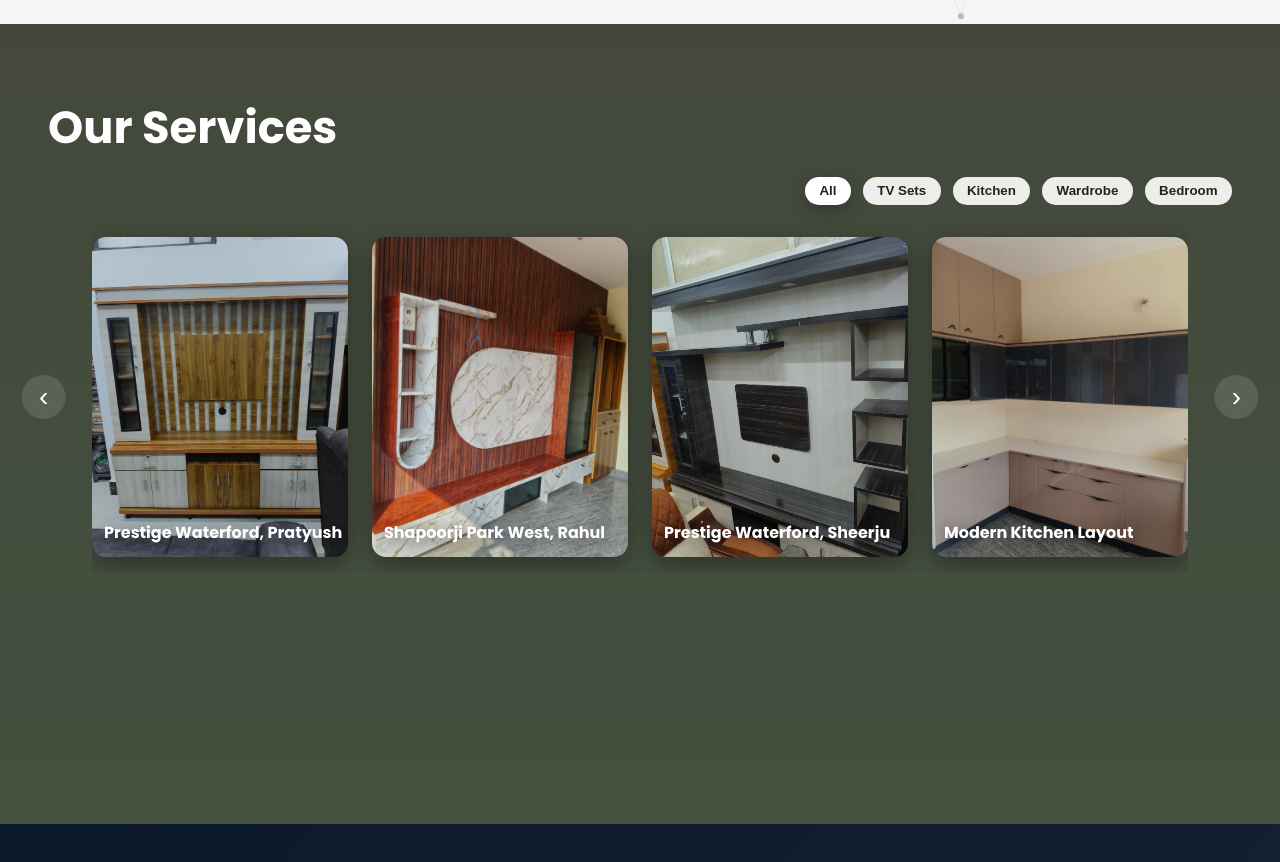
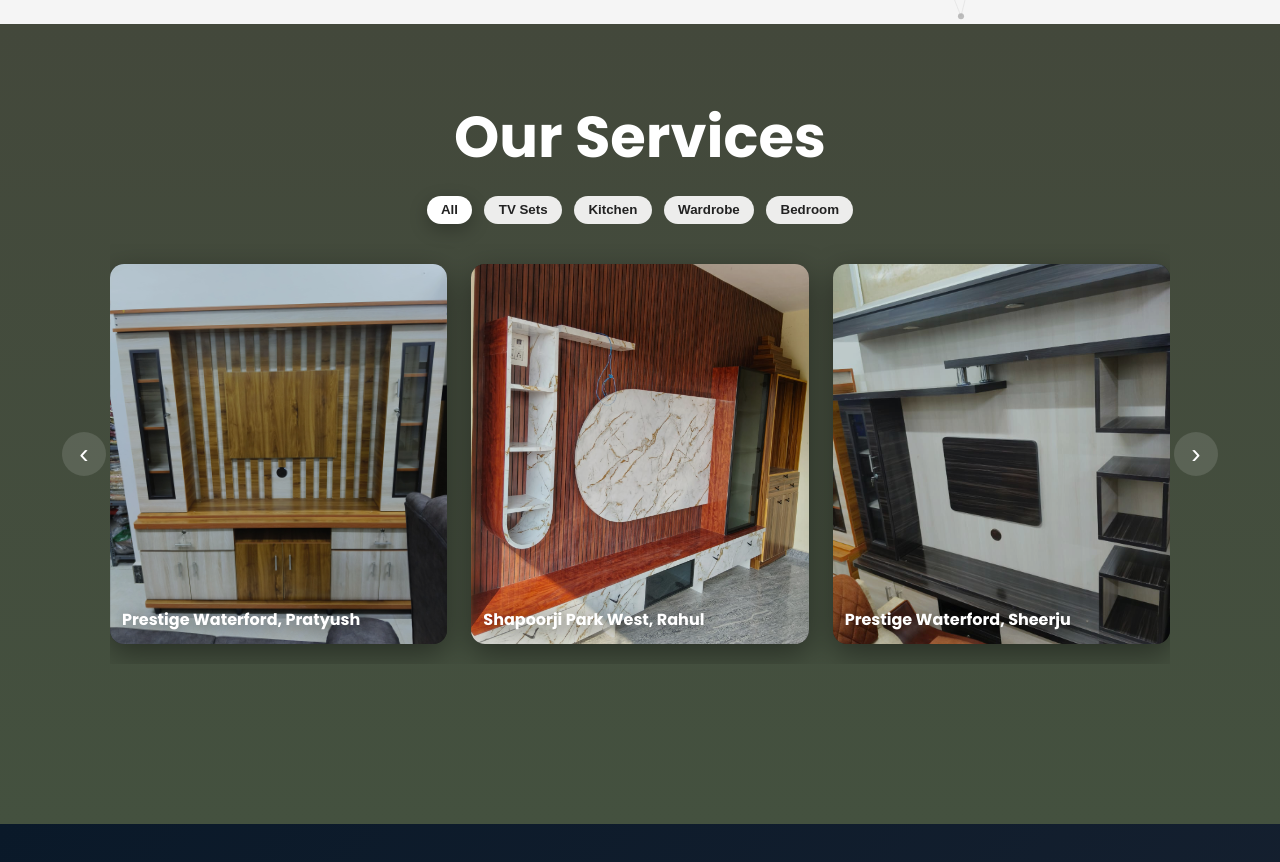
Before and after one commit to samrudh3/craft7interiors, a React (Vite) app: page / in a window 1280 px wide. Shown: the part 1576-2438 px from the top of the page. Built offline with nearby package versions, Linux system fonts and the light colour scheme.

Commit message:
Alingment of Services pages Fixed

```diff
--- a/src/pages/Services.css
+++ b/src/pages/Services.css
@@ -6,23 +6,28 @@
 }
 
 .services-container {
-  max-width: 1200px;
+  max-width: 1280px;
   margin: 0 auto;
   position: relative;
+  display: flex;
+  flex-direction: column;
+  align-items: center;
 }
 
 .services-title {
-  font-size: clamp(1.8rem, 3.5vw, 2.8rem);
-  font-weight: 700;
+  font-size: clamp(2.2rem, 4.5vw, 3.6rem);
+  font-weight: 800;
   color: #fff;
-  margin-bottom: 1rem;
+  margin: 0 0 1rem 0;
+  text-align: center;
 }
 
 .services-filters {
   display: flex;
   gap: 0.75rem;
-  justify-content: flex-end;
-  margin-bottom: 1rem;
+  justify-content: center;
+  margin: 0 0 1.25rem 0;
+  flex-wrap: wrap;
 }
 
 .filter-btn {
@@ -42,16 +47,18 @@
 
 .gallery-wrap {
   position: relative;
-  /* make room for the circular scroll buttons outside the gallery */
-  padding: 0 44px;
+  width: 100%;
+  max-width: 1180px;
+  /* add side padding so scroll buttons sit outside the visible cards */
+  padding: 0 60px;
+  box-sizing: border-box;
 }
 
 .gallery {
   display: flex;
   gap: 1.5rem;
   overflow-x: auto;
-  /* give horizontal padding so first/last cards aren't hidden under buttons */
-  padding: 1rem 0;
+  padding: 1.25rem 0;
   scroll-behavior: smooth;
 }
 
@@ -65,15 +72,15 @@
 }
 
 .card {
-  /* Show 4 cards in view on wider screens */
-  flex: 0 0 calc((100% - 3 * 1.5rem) / 4);
-  max-width: 360px;
-  height: 320px;
+  /* Calculate three equal cards per row (minus gaps) so 3 full cards show */
+  flex: 0 0 calc((100% - 3rem) / 3);
+  max-width: 420px;
+  height: 380px;
   background: #222;
   border-radius: 14px;
   overflow: hidden;
   position: relative;
-  box-shadow: 0 8px 24px rgba(0,0,0,0.35);
+  box-shadow: 0 10px 30px rgba(0,0,0,0.4);
 }
 
 .card-image {
@@ -111,17 +118,23 @@
 }
 
 .scroll-btn.left {
-  left: 0;
-  transform: translate(-60%, -50%);
+  left: 12px;
+  transform: translateY(-50%);
 }
 .scroll-btn.right {
-  right: 0;
-  transform: translate(60%, -50%);
+  right: 12px;
+  transform: translateY(-50%);
 }
 
 .scroll-btn { z-index: 30 }
 
-@media (max-width: 640px) {
-  .card { flex: 0 0 70%; min-width: 260px; height: 300px }
-  .services-filters { justify-content: center; margin-bottom: 0.75rem }
+@media (max-width: 960px) {
+  .card { flex: 0 0 320px; max-width: 360px; height: 340px }
 }
+
+@media (max-width: 720px) {
+  .services-title { font-size: 1.9rem }
+  .gallery-wrap { max-width: 100%; padding: 0 18px }
+  .card { flex: 0 0 82%; min-width: 280px; height: 320px }
+  .services-filters { gap: 0.5rem }
+}
```
